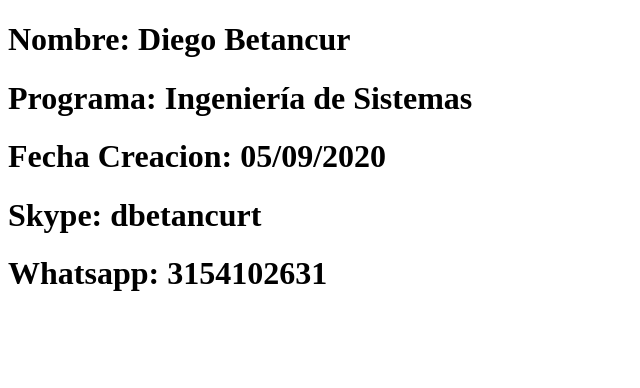
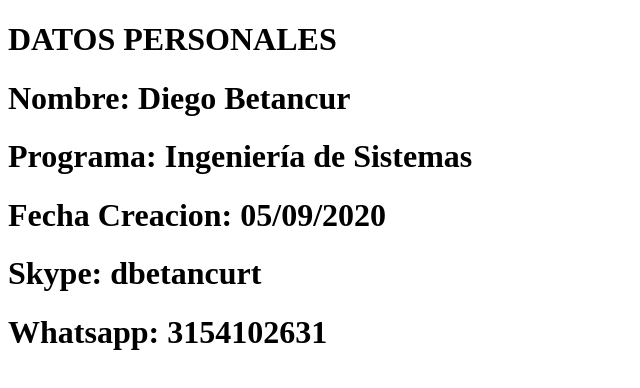
Before and after one commit to d13g0l/DSW-DiegoBetancur, a plain HTML site: page Index.html in a window 1280 px wide. Shown: the whole page, without its empty margins (0-640 px from the left). Drawn offline with Linux system fonts and the light colour scheme.

Commit message:
Inlusion de titulo

```diff
--- a/Index.html
+++ b/Index.html
@@ -6,6 +6,7 @@
     <title>Document</title>
 </head>
 <body>
+    <h1>DATOS PERSONALES</h1>
     <h1>Nombre: Diego Betancur</h1>
     <h1>Programa: Ingeniería de Sistemas</h1>
     <h1>Fecha Creacion: 05/09/2020</h1>
```
